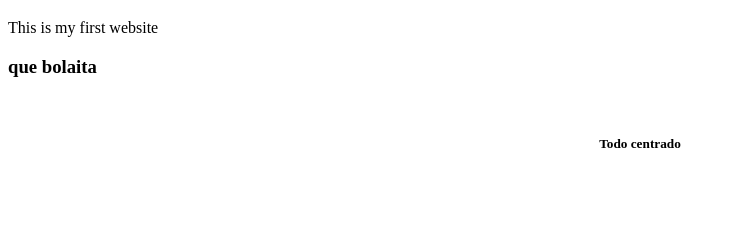
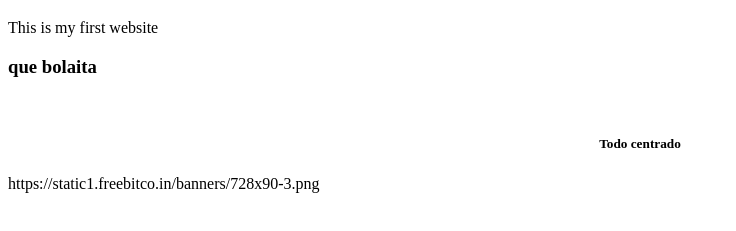
Before and after one commit to ixelguru/ixel.github.io, a plain HTML site: page index.html in a window 1280 px wide. Shown: the part 61-292 px from the top of the page, without its empty margins (0-736 px from the left). Drawn offline with Linux system fonts and the light colour scheme.

Commit message:
Update index.html

```diff
--- a/index.html
+++ b/index.html
@@ -8,5 +8,7 @@
 	<h3>que bolaita</h3>
 	<br>
      <h5 align=center> Todo centrado </h5>
+https://static1.freebitco.in/banners/728x90-3.png
+
   </body>
 </html>
```
